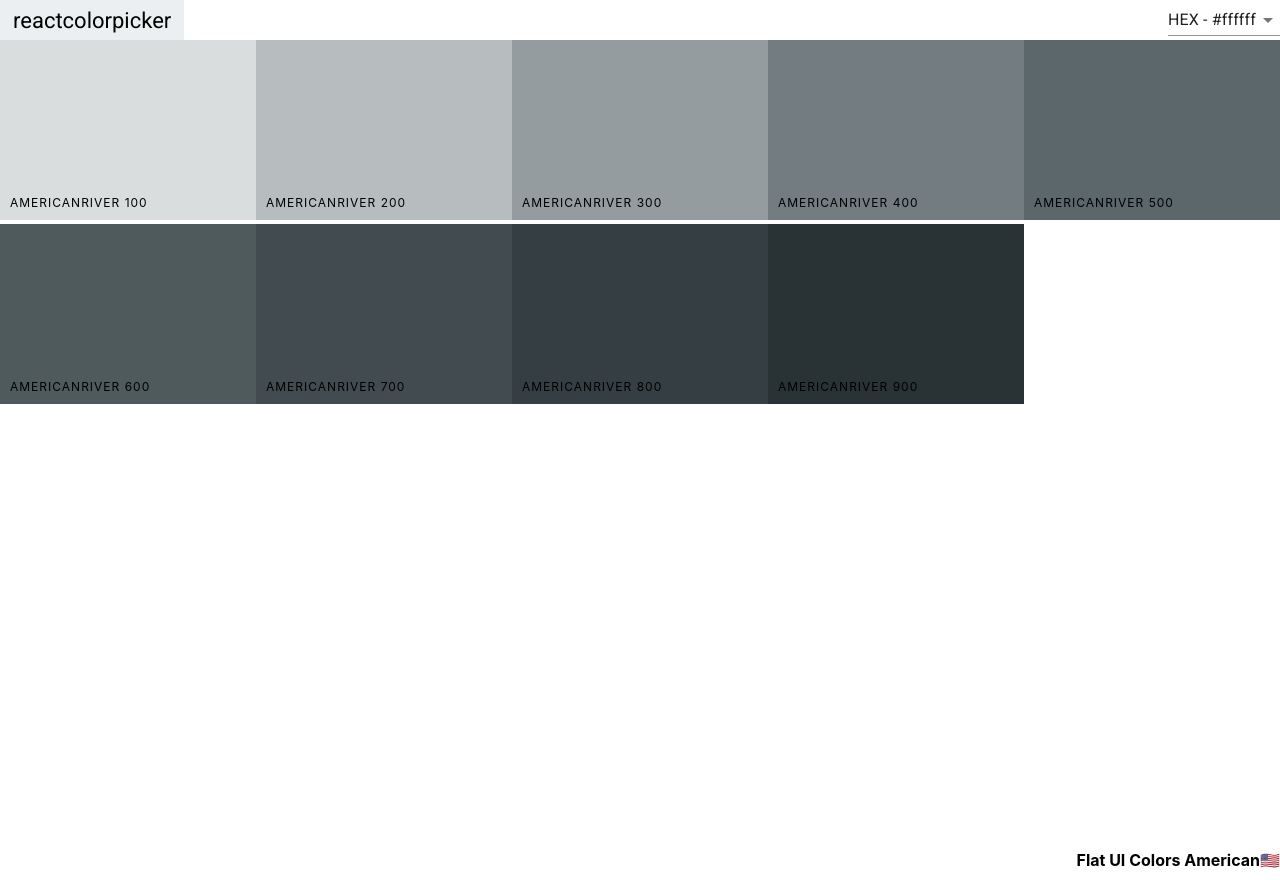
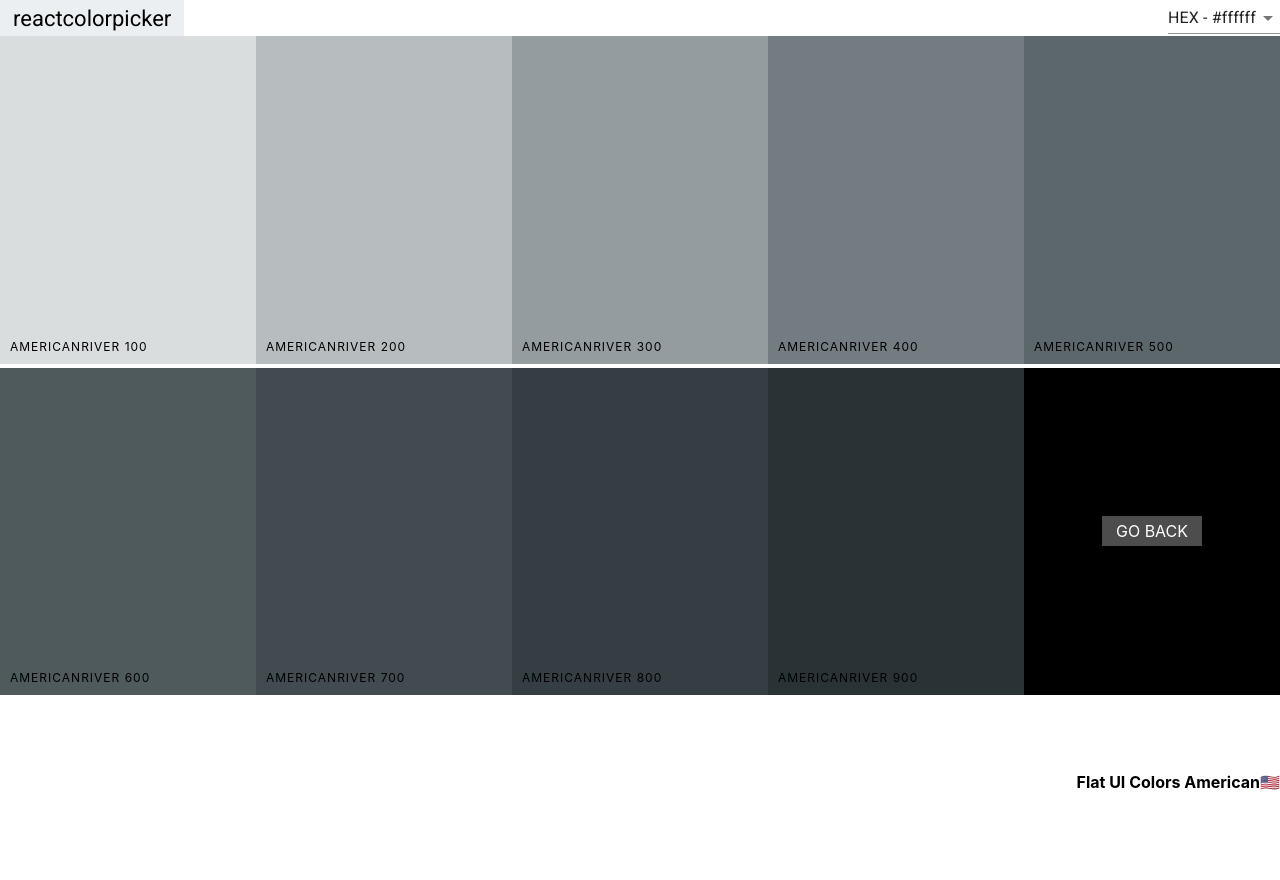
Before and after one commit to jswebdev-github/react-colors-app, a React (Create React App) app: page /palette/flat-ui-colors-american/americanriver in a window 1280 px wide. After the commit the page ends 800 px from the top, so only its background shows below. Built offline with nearby package versions, Linux system fonts and the light colour scheme.

Commit message:
Added go back link
Added Go back link to the
SingleColorPalette

```diff
--- a/src/ColorBox.css
+++ b/src/ColorBox.css
@@ -7,7 +7,15 @@
     cursor: pointer;
 }
 
-.copy-button{
+.SingleColorPalette .ColorBox{
+    height: 50%;
+}
+
+.ColorBox.go-back{
+    background-color: black;
+}
+
+.copy-button, .back-button{
     width: 100px;
     height: 30px;
     position: absolute;
@@ -24,9 +32,12 @@
     color: white;
     text-transform: uppercase;
     border: none;
+    text-decoration:none;
+}
+
+.copy-button{
     opacity: 0;
 }
-
 .ColorBox:hover .copy-button{
     opacity: 1;
     transition: 0.5s;
--- a/src/SingleColorPalette.js
+++ b/src/SingleColorPalette.js
@@ -1,4 +1,5 @@
  import React, {Component} from 'react';
+ import {Link} from 'react-router-dom';
  import NavBar from './Navbar';
  import ColorBox from './ColorBox';
 import PaletteFooter from './PaletteFooter';
@@ -27,22 +28,27 @@
     }
     render(){
         const {format} = this.state;
-        const {paletteName,emoji} = this.props.palette;
+        const {paletteName,emoji,id} = this.props.palette;
         const colorBoxes = this._shades.map(color => (
             <ColorBox
-            key={color.id}
+            key={color.name}
             name={color.name}
             background={color[format]}
             showLink={false}
             />
         ))
-        return(<div>
+        return(<div className="SingleColorPalette Palette">
             <NavBar
             handleChange={this.changeFormat}
             showingAllColors={false}
             />
             <div className="Palette">
-                <div className="Palette-colors">{colorBoxes}</div>
+                <div className="Palette-colors">
+                {colorBoxes}
+                <div className="go-back ColorBox">
+                    <Link to={`/palette/${id}`} className="back-button">GO BACK</Link>
+                </div>
+                </div>
             </div>
             <PaletteFooter
             paletteName={paletteName}
```
